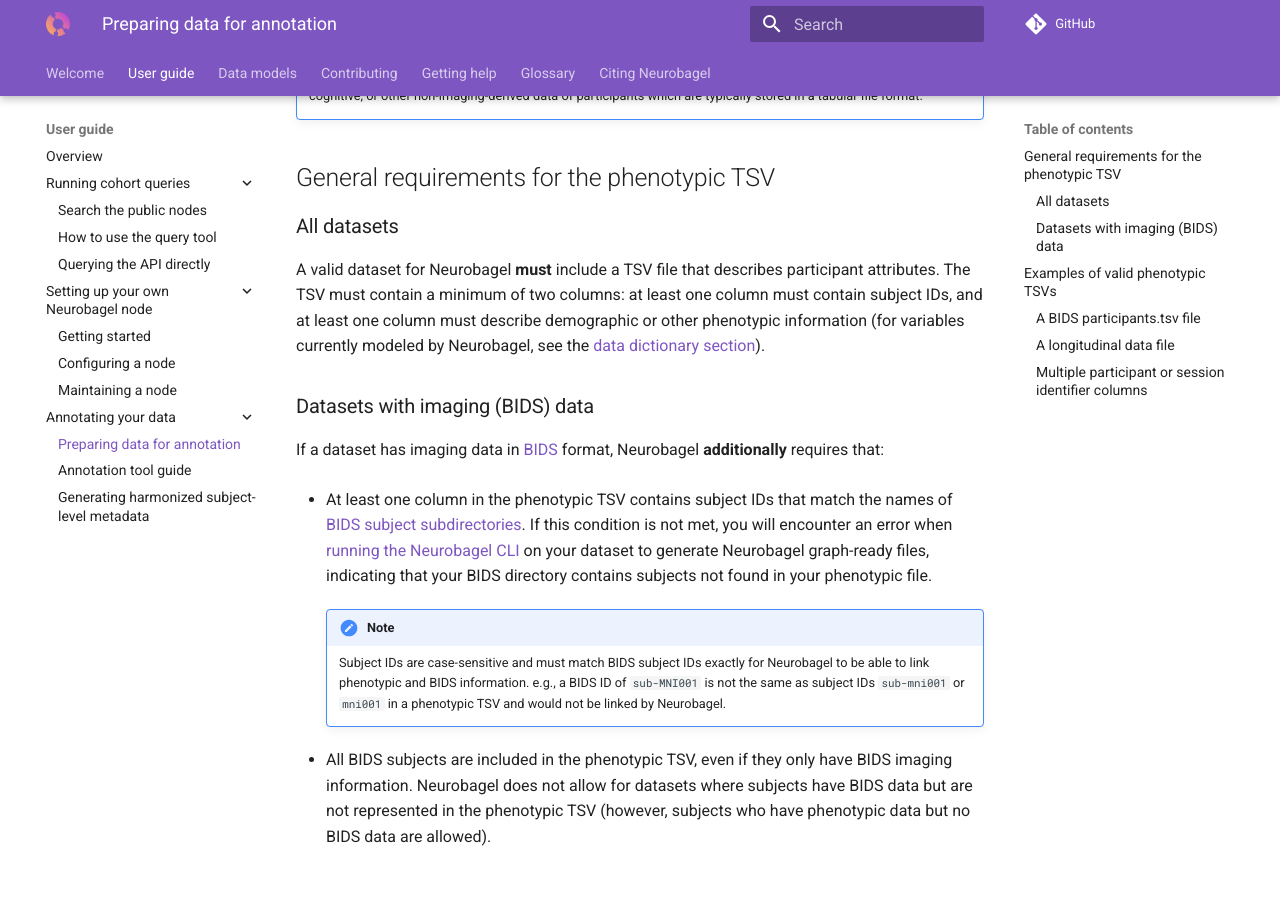
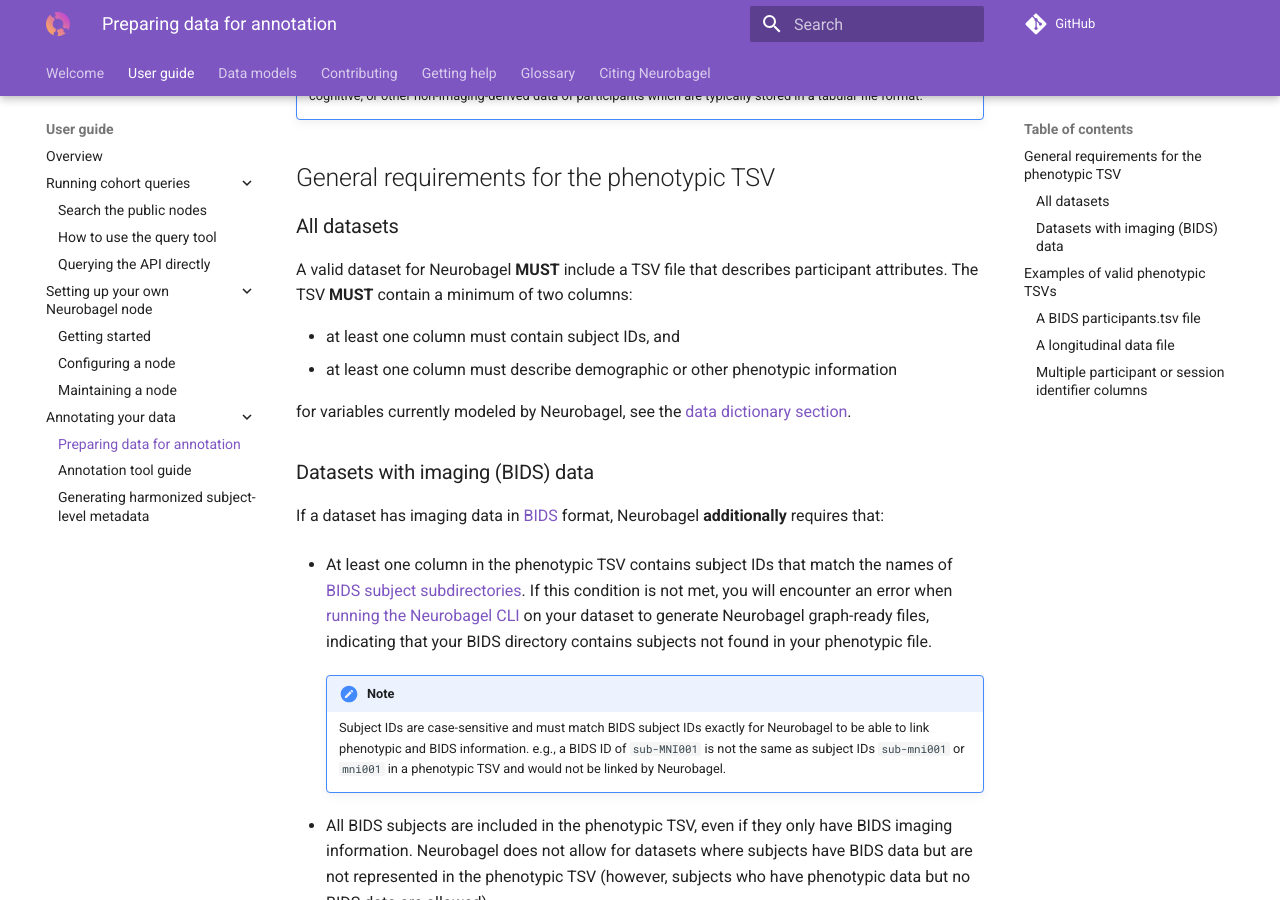
Before and after one commit to neurobagel/documentation, an MkDocs documentation site: the page built from docs/data_prep.md, in a window 1280 px wide and 900 px high, scrolled down 428 px. Built offline with MkDocs 1.6.1 and Material for MkDocs 9.7.7, drawn with Linux system fonts in a browser that asks for light colours; comment, search, counter and statistics services are not loaded.

```diff
--- a/docs/data_prep.md
+++ b/docs/data_prep.md
@@ -17,18 +17,24 @@ please prepare the tabular data for your dataset as a single, tab-separated file
 
 ### All datasets
 
-A valid dataset for Neurobagel **must** include a TSV file that describes participant attributes.
-The TSV must contain a minimum of two columns: at least one column must contain subject IDs,
-and at least one column must describe demographic or other phenotypic information
-(for variables currently modeled by Neurobagel, see the [data dictionary section](dictionaries.md)).
+A valid dataset for Neurobagel **MUST** include a TSV file that describes participant attributes.
+The TSV **MUST** contain a minimum of two columns:
+
+- at least one column must contain subject IDs, and
+- at least one column must describe demographic or other phenotypic information
+
+for variables currently modeled by Neurobagel, see the [data dictionary section](dictionaries.md).
 
 ### Datasets with imaging (BIDS) data
 
 If a dataset has imaging data in [BIDS](https://bids-specification.readthedocs.io/en/stable/) format,
 Neurobagel **additionally** requires that:
 
-- At least one column in the phenotypic TSV contains subject IDs that match the names of [BIDS subject subdirectories](https://bids-specification.readthedocs.io/en/stable/02-common-principles.html#filesystem-structure).
-If this condition is not met, you will encounter an error when [running the Neurobagel CLI](cli.md) on your dataset to generate Neurobagel graph-ready files, indicating that your BIDS directory contains subjects not found in your phenotypic file.
+- At least one column in the phenotypic TSV contains subject IDs that
+  match the names of [BIDS subject subdirectories](https://bids-specification.readthedocs.io/en/stable/02-common-principles.html#filesystem-structure).
+  If this condition is not met, you will encounter an error
+  when [running the Neurobagel CLI](cli.md) on your dataset to generate Neurobagel graph-ready files,
+  indicating that your BIDS directory contains subjects not found in your phenotypic file.
 
     !!! note
         Subject IDs are case-sensitive and must match BIDS subject IDs exactly
@@ -39,7 +45,8 @@ If this condition is not met, you will encounter an error when [running the Neur
 - All BIDS subjects are included in the phenotypic TSV,
   even if they only have BIDS imaging information.
   Neurobagel does not allow for datasets where subjects have BIDS
-  data but are not represented in the phenotypic TSV (however, subjects who have phenotypic data but no BIDS data are allowed).
+  data but are not represented in the phenotypic TSV
+  (however, subjects who have phenotypic data but no BIDS data are allowed).
 
 ## Examples of valid phenotypic TSVs
 
```
